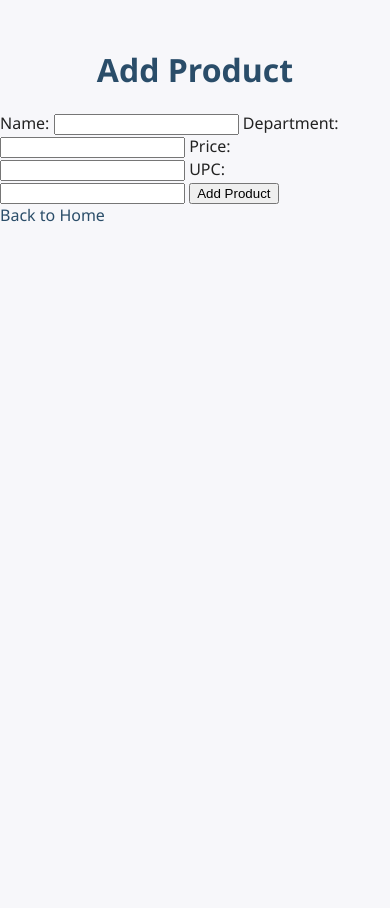
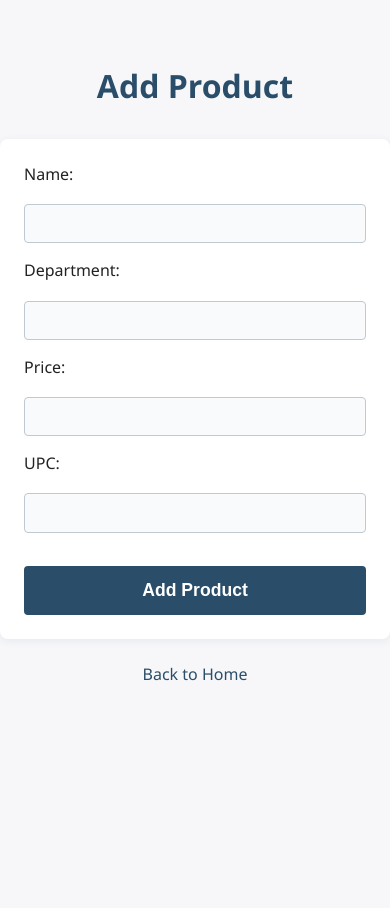
Before and after one commit to AceCJM/ShelfDB, a PHP site: page /addProduct.php in a window 390 px wide. Before the commit the page ends 222 px from the top, so only its background shows below. Run offline with PHP 8.4, Linux system fonts and the light colour scheme.

Commit message:
Update addProduct.php to change UPC input type to number and enhance style.css with improved form and table styling; add searchProduct.php for product search functionality

```diff
--- a/src/addProduct.php
+++ b/src/addProduct.php
@@ -20,7 +20,7 @@
         <label for="price">Price:</label>
         <input type="number" id="price" name="price" step="0.01" required>
         <label for="upc">UPC:</label>
-        <input type="text" id="upc" name="upc" required>
+        <input type="number" id="upc" name="upc" required>
         <button type="submit">Add Product</button>
     </form>
     <a href="index.php">Back to Home</a>
--- a/src/css/style.css
+++ b/src/css/style.css
@@ -1,18 +1,20 @@
-/* General page styles */
+/* General body and layout */
 body {
     font-family: 'Segoe UI', Arial, sans-serif;
     background: #f7f7fa;
     color: #222;
     margin: 0;
     padding: 0;
+    min-height: 100vh;
 }
 
 h1 {
     text-align: center;
-    margin-top: 1.5em;
+    margin-top: 2em;
     color: #2a4d69;
 }
 
+/* Table styling */
 table {
     margin: 2em auto;
     border-collapse: collapse;
@@ -41,7 +43,62 @@ tr:hover {
     background: #e3eaf6;
 }
 
+/* Form styling */
+form {
+    background: #fff;
+    max-width: 400px;
+    margin: 2em auto 1em auto;
+    padding: 2em 2em 1.5em 2em;
+    border-radius: 8px;
+    box-shadow: 0 2px 8px rgba(44,62,80,0.08);
+    display: flex;
+    flex-direction: column;
+    gap: 1em;
+}
+
+label {
+    font-weight: 500;
+    margin-bottom: 0.2em;
+}
+
+input[type="text"],
+input[type="number"] {
+    padding: 0.6em;
+    border: 1px solid #bfc9d1;
+    border-radius: 4px;
+    font-size: 1em;
+    background: #f9fafb;
+    transition: border 0.2s;
+}
+
+input[type="text"]:focus,
+input[type="number"]:focus {
+    border-color: #2a4d69;
+    outline: none;
+}
+
+button[type="submit"] {
+    background: #2a4d69;
+    color: #fff;
+    border: none;
+    padding: 0.8em 0;
+    border-radius: 4px;
+    font-size: 1.1em;
+    font-weight: 600;
+    cursor: pointer;
+    margin-top: 1em;
+    transition: background 0.2s;
+}
+
+button[type="submit"]:hover {
+    background: #1e3550;
+}
+
+/* Navigation and links */
 a {
+    display: block;
+    text-align: center;
+    margin: 1.5em auto 0 auto;
     color: #2a4d69;
     text-decoration: none;
     font-weight: 500;
@@ -51,6 +108,7 @@ a:hover {
     text-decoration: underline;
 }
 
+/* Footer navigation */
 footer {
     margin-top: 2em;
     padding: 1em 0;
@@ -59,22 +117,38 @@ footer {
     text-align: center;
 }
 
-footer ul {
+footer nav ul {
     list-style: none;
     padding: 0;
     margin: 0;
 }
 
-footer li {
+footer nav li {
     display: inline-block;
     margin: 0 1em;
 }
 
-footer a {
+footer nav a {
     color: #fff;
     font-weight: 600;
 }
 
+/* Success and error messages */
+p {
+    text-align: center;
+    margin-top: 1em;
+    font-size: 1.05em;
+}
+
+p:has(.error), .error {
+    color: #c0392b;
+}
+
+p:has(.success), .success {
+    color: #27ae60;
+}
+
+/* Responsive design */
 @media (max-width: 700px) {
     table, th, td {
         font-size: 0.95em;
@@ -86,3 +160,18 @@ footer a {
         padding: 0.5em;
     }
 }
+
+@media (max-width: 500px) {
+    form {
+        max-width: 95vw;
+        padding: 1.5em;
+    }
+
+    table, th, td {
+        font-size: 0.9em;
+    }
+
+    th, td {
+        padding: 0.6em;
+    }
+}
--- a/src/db/Database.php
+++ b/src/db/Database.php
@@ -31,18 +31,20 @@ class Database
         }
     }
     // Executes a SQL query and returns the result object
-    public function query($request, $params = array())
+    public function query($request, $params = [])
     {
-        $sql = $request; // SQL query string
-        if (!empty($params)) {
-            // If parameters are provided, prepare the SQL with placeholders
-            $placeholders = array_fill(0, count($params), '?');
-            $sql = str_replace('?', implode(', ', $placeholders), $sql);
-        }
-        // Prepare the SQL statement
-        $stmt = $this->db->prepare($sql); // Prepare the SQL statement
+        $stmt = $this->db->prepare($request); // Prepare the SQL statement
         if (! $stmt) {
             throw new Exception("Failed to prepare statement: " . $this->db->lastErrorMsg());
+        }
+        // Bind parameters if provided
+        if (!empty($params)) {
+            $i = 1;
+            foreach ($params as $value) {
+                $type = is_int($value) ? SQLITE3_INTEGER : (is_float($value) ? SQLITE3_FLOAT : SQLITE3_TEXT);
+                $stmt->bindValue($i, $value, $type);
+                $i++;
+            }
         }
         $result = $stmt->execute(); // Execute the statement
         if (! $result) {
@@ -99,7 +101,7 @@ class Database
             return "$key = ?";
         }, array_keys($data)));
         // Prepare the SQL statement
-        $sql = "UPDATE $table SET $setClause WHERE $where";
+        $sql  = "UPDATE $table SET $setClause WHERE $where";
         $stmt = $this->db->prepare($sql);
         if (! $stmt) {
             throw new Exception("Failed to prepare statement: " . $this->db->lastErrorMsg());
@@ -143,7 +145,7 @@ class AppDatabase
             'name TEXT',
             'department TEXT',
             'price REAL',
-            'upc TEXT UNIQUE'
+            'upc TEXT UNIQUE',
         ]);
     }
     public function queryUPC($upc)
```
Also changed, not shown: src/searchProduct.php (added, +55 -0 lines).
